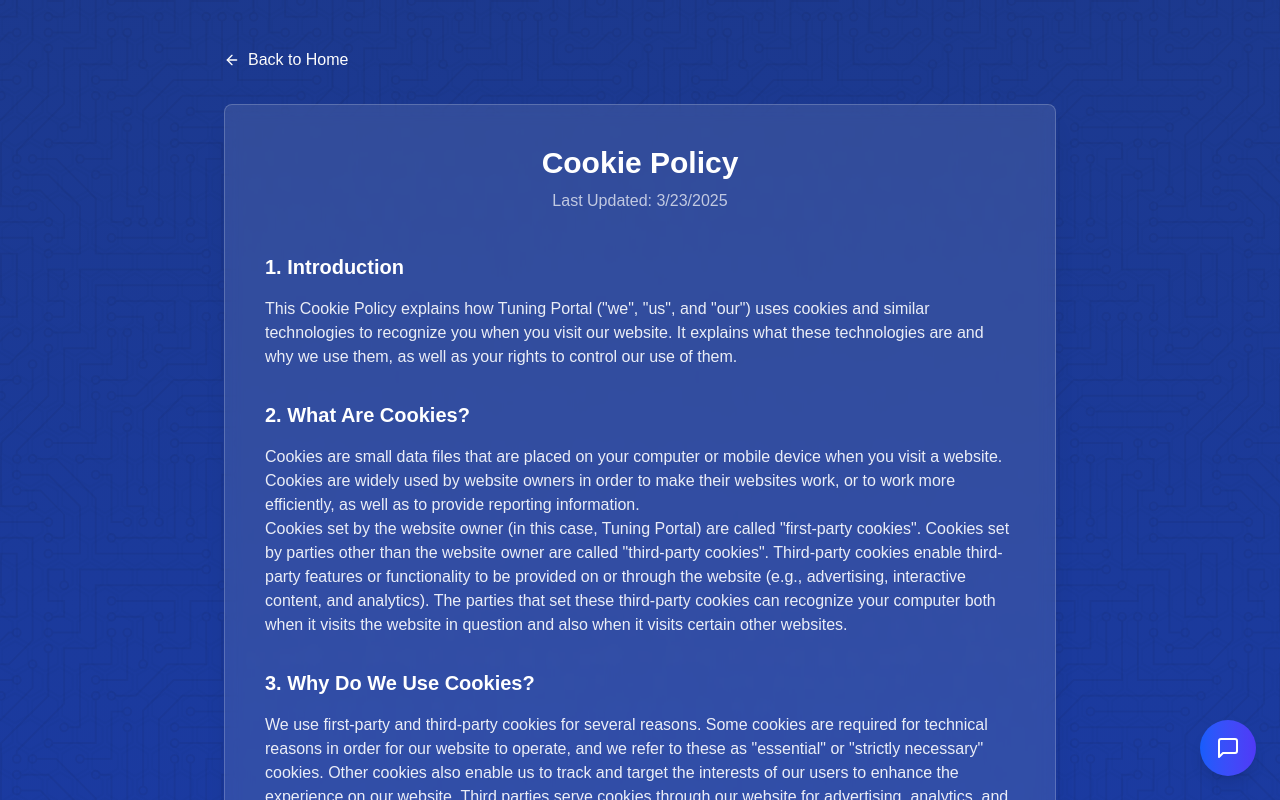
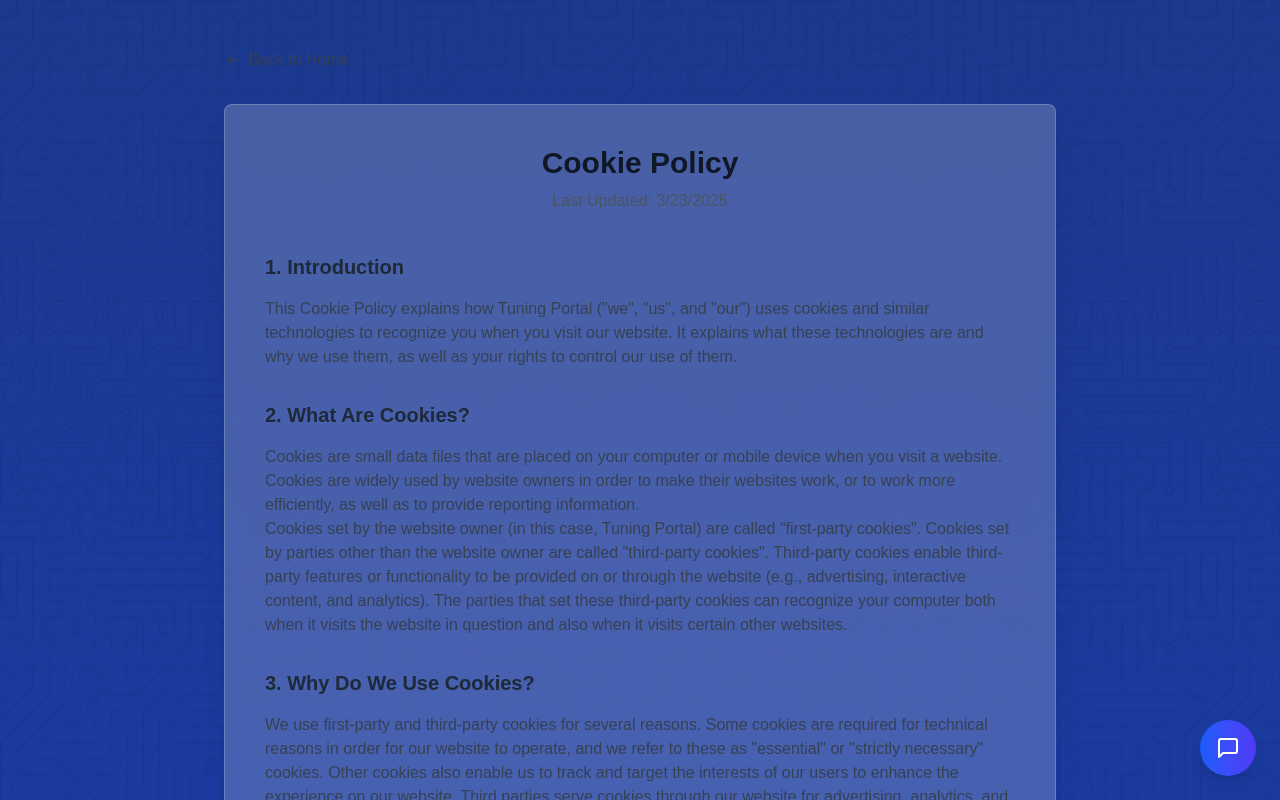
Before and after one commit to ayyo42069/tuning-portal-react, a Next.js app: page /cookies in a window 1280 px wide. Shown: the top 800 px of the page. Built offline with nearby package versions, Linux system fonts and the light colour scheme; no server answers.

Commit message:
white mode changes

```diff
--- a/src/app/cookies/page.tsx
+++ b/src/app/cookies/page.tsx
@@ -32,26 +32,26 @@
         <div className="mb-8 flex items-center">
           <Link
             href="/"
-            className="flex items-center text-white hover:text-blue-200 transition-colors"
+            className="flex items-center text-gray-700 dark:text-white hover:text-blue-600 dark:hover:text-blue-200 transition-colors"
           >
             <ArrowLeft className="h-4 w-4 mr-2" />
             Back to Home
           </Link>
         </div>
 
-        <div className="bg-white/10 dark:bg-gray-900/20 backdrop-blur-sm shadow-xl rounded-lg overflow-hidden border border-white/20 hover:shadow-2xl transition-all duration-300 hover:border-white/30 hover:bg-white/15 dark:hover:bg-gray-900/30">
-          <div className="px-6 py-8 sm:p-10 text-white">
+        <div className="bg-white/20 dark:bg-gray-900/20 backdrop-blur-sm shadow-xl rounded-lg overflow-hidden border border-white/20 hover:shadow-2xl transition-all duration-300 hover:border-white/30 hover:bg-white/25 dark:hover:bg-gray-900/30">
+          <div className="px-6 py-8 sm:p-10 text-gray-800 dark:text-white">
             <div className="text-center mb-10">
-              <h1 className="text-3xl font-bold text-white mb-2">
+              <h1 className="text-3xl font-bold text-gray-900 dark:text-white mb-2">
                 Cookie Policy
               </h1>
-              <p className="text-white/70">
+              <p className="text-gray-600 dark:text-white/70">
                 Last Updated: {new Date().toLocaleDateString()}
               </p>
             </div>
 
-            <div className="prose prose-invert max-w-none text-white/90">
-              <h2 className="text-xl font-semibold text-white mt-8 mb-4">
+            <div className="prose max-w-none text-gray-700 dark:prose-invert dark:text-white/90">
+              <h2 className="text-xl font-semibold text-gray-800 dark:text-white mt-8 mb-4">
                 1. Introduction
               </h2>
               <p>
@@ -62,7 +62,7 @@
                 use of them.
               </p>
 
-              <h2 className="text-xl font-semibold text-white mt-8 mb-4">
+              <h2 className="text-xl font-semibold text-gray-800 dark:text-white mt-8 mb-4">
                 2. What Are Cookies?
               </h2>
               <p>
@@ -84,7 +84,7 @@
                 other websites.
               </p>
 
-              <h2 className="text-xl font-semibold text-white mt-8 mb-4">
+              <h2 className="text-xl font-semibold text-gray-800 dark:text-white mt-8 mb-4">
                 3. Why Do We Use Cookies?
               </h2>
               <p>
@@ -97,7 +97,7 @@
                 our website for advertising, analytics, and other purposes.
               </p>
 
-              <h2 className="text-xl font-semibold text-white mt-8 mb-4">
+              <h2 className="text-xl font-semibold text-gray-800 dark:text-white mt-8 mb-4">
                 4. Types of Cookies We Use
               </h2>
               <p>
@@ -135,7 +135,7 @@
                 </li>
               </ul>
 
-              <h2 className="text-xl font-semibold text-white mt-8 mb-4">
+              <h2 className="text-xl font-semibold text-gray-800 dark:text-white mt-8 mb-4">
                 5. How Can You Control Cookies?
               </h2>
               <p>
@@ -154,7 +154,7 @@
                 menu for more information.
               </p>
 
-              <h2 className="text-xl font-semibold text-white mt-8 mb-4">
+              <h2 className="text-xl font-semibold text-gray-800 dark:text-white mt-8 mb-4">
                 6. How Often Will We Update This Cookie Policy?
               </h2>
               <p>
@@ -169,7 +169,7 @@
                 last updated.
               </p>
 
-              <h2 className="text-xl font-semibold text-white mt-8 mb-4">
+              <h2 className="text-xl font-semibold text-gray-800 dark:text-white mt-8 mb-4">
                 7. Where Can You Get Further Information?
               </h2>
               <p>
--- a/src/app/globals.css
+++ b/src/app/globals.css
@@ -19,6 +19,8 @@
   --input-background: #ffffff;
   --input-border: #d1d5db;
   --input-focus-border: #3b82f6;
+  --text-light: #4b5563; /* Medium gray for better contrast in light mode */
+  --text-lighter: #6b7280; /* Darker gray for secondary text in light mode */
 }
 
 .dark {
@@ -34,6 +36,18 @@
   --input-background: #111827;
   --input-border: #4b5563;
   --input-focus-border: #60a5fa;
+  --text-light: #d1d5db; /* Light gray for dark mode */
+  --text-lighter: #9ca3af; /* Medium gray for secondary text in dark mode */
+}
+
+/* Theme transition class for smooth animations */
+.theme-transition,
+.theme-transition *,
+.theme-transition *:before,
+.theme-transition *:after {
+  transition-property: background-color, border-color, color, fill, stroke;
+  transition-duration: 300ms;
+  transition-timing-function: ease-in-out;
 }
 
 /* For system preference - this will be overridden by the .dark class when manually toggled */
--- a/src/components/ThemeToggle.tsx
+++ b/src/components/ThemeToggle.tsx
@@ -1,15 +1,20 @@
 "use client";
 
 import { useTheme } from "@/lib/ThemeProvider";
+import { motion } from "framer-motion";
 
 export default function ThemeToggle() {
   const { theme, toggleTheme } = useTheme();
 
   return (
-    <button
+    <motion.button
       onClick={toggleTheme}
       className="p-2 rounded-md hover:bg-gray-200 dark:hover:bg-gray-700 transition-colors"
       aria-label={`Switch to ${theme === "light" ? "dark" : "light"} mode`}
+      whileTap={{ scale: 0.9 }}
+      initial={false}
+      animate={{ rotate: theme === "light" ? 0 : 180 }}
+      transition={{ duration: 0.3, ease: "easeInOut" }}
     >
       {theme === "light" ? (
         // Moon icon for dark mode
@@ -44,6 +49,6 @@
           />
         </svg>
       )}
-    </button>
+    </motion.button>
   );
 }
--- a/src/lib/ThemeProvider.tsx
+++ b/src/lib/ThemeProvider.tsx
@@ -40,6 +40,7 @@
     const root = window.document.documentElement;
     root.classList.remove("light", "dark");
     root.classList.add(theme);
+    root.classList.add("theme-transition"); // Add transition class
 
     try {
       localStorage.setItem("theme", theme);
```
